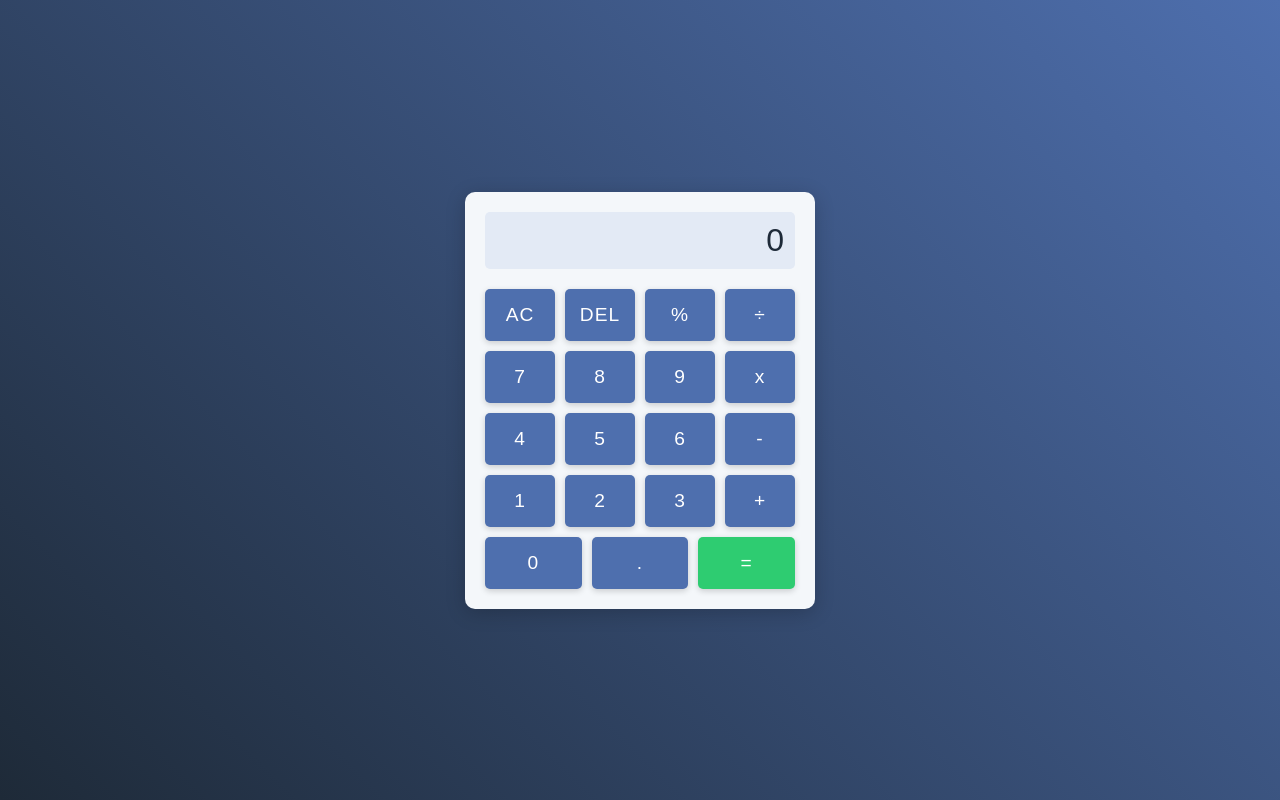
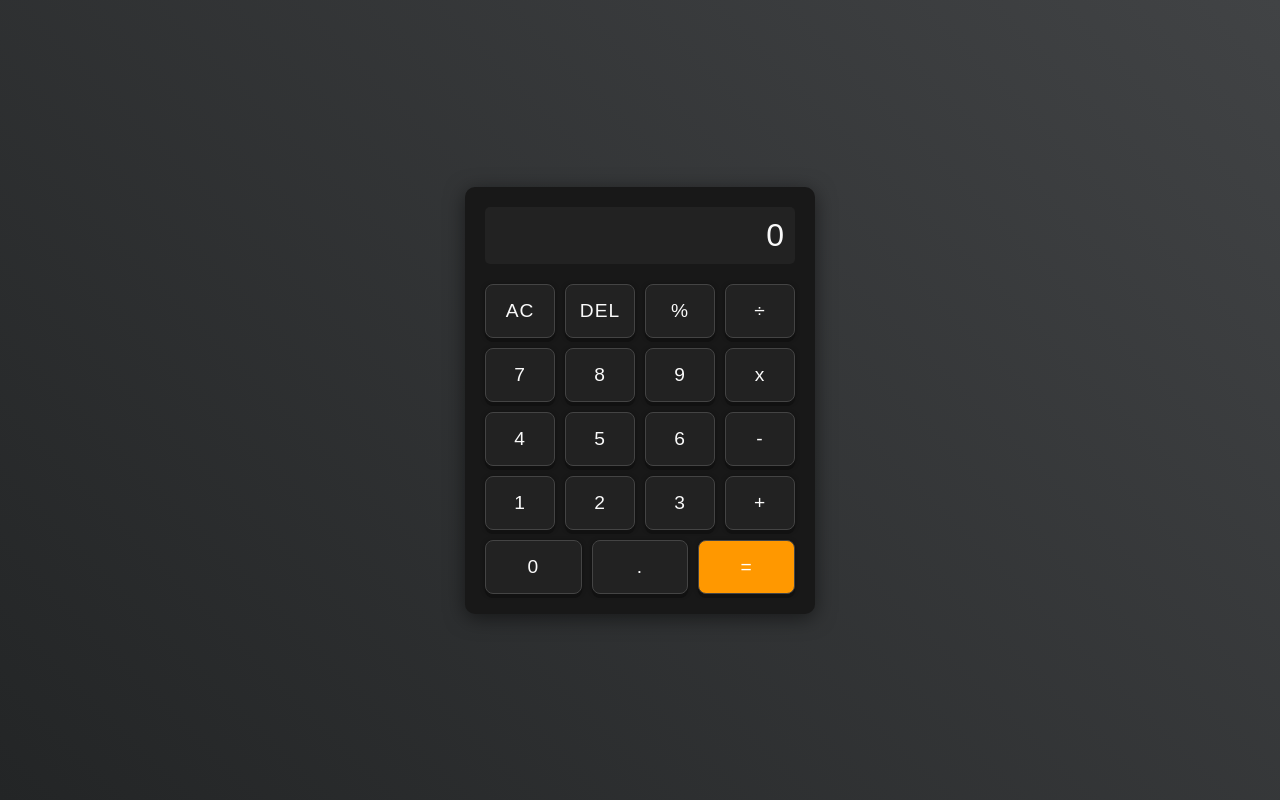
Before and after one commit to Nilanjan-Gupta/calculator, a plain HTML site: page index.html in a window 1280 px wide. Drawn offline with Linux system fonts and the light colour scheme.

Commit message:
update calculator style and button

```diff
--- a/style.css
+++ b/style.css
@@ -11,15 +11,15 @@ body{
     display: flex;
     justify-content: center;
     align-items: center;
-    background: linear-gradient(45deg, #1e2a38, #4e6fae);
+    background: linear-gradient(45deg, #232526, #414345);
 }
 .Calculator {
     width: 350px;
     margin: 50px auto;
     padding: 20px;
     border-radius: 10px;
-    background: #f4f7fa;
-    box-shadow: 0 4px 20px rgba(0,0,0,0.2);
+    background: #181818;
+    box-shadow: 0 4px 20px rgba(0,0,0,0.5);
     display: flex;
     flex-direction: column;
     gap: 10px;
@@ -36,8 +36,8 @@ body{
     padding: 10px;
     border-radius: 5px;
     border: none;
-    background: #e3eaf5;
-    color: #1e2a38;
+    background: #222;
+    color: #fafafa;
     text-align: right;
 }
 
@@ -51,27 +51,34 @@ button {
     padding: 15px 0;
     font-size: 1.2rem;
     border: none;
-    border-radius: 5px;
-    background: #4e6fae;
-    color: #fff;
+    border-radius: 8px;
+    border: 1px solid #444;
+    background: #222;
+    color: #fafafa;
     cursor: pointer;
-    transition: background 0.2s, color 0.2s, transform 0.15s;
-    box-shadow: 0 2px 6px rgba(0,0,0,0.18);
+    transition: background 0.2s, color 0.2s, transform 0.15s, box-shadow 0.1s;
+    box-shadow: 0 4px #111, 0 1px 4px rgba(0,0,0,0.5);
 }
 
 button:hover {
-    background: #355080;
+    background: #333;
     color: #ffd700;
     transform: scale(1.05);
 }
 
+button:active {
+    box-shadow: 0 2px #222, 0 0px 2px rgba(0,0,0,0.5);
+    transform: translateY(2px);
+    background: #111;
+}
+
 button.equal {
-    background: #2ecc71;
+    background: #ff9800;
     color: #fff;
 }
 
 button.equal:hover {
-    background: #27ae60;
+    background: #e67c00;
 }
 
 /* Responsive styles */
```
